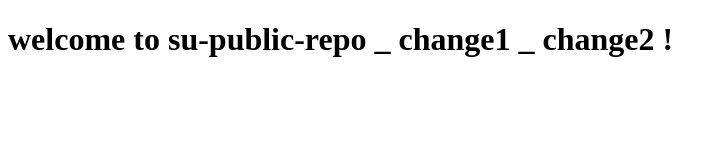
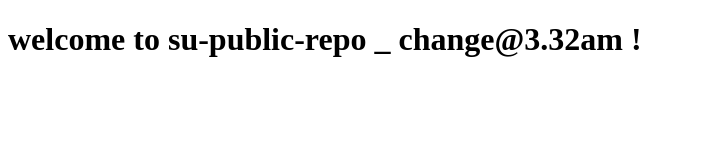
Before and after one commit to sumon737/su-public-repo, a plain HTML site: page index.html in a window 1280 px wide. Shown: the whole page, without its empty margins (0-726 px from the left). Drawn offline with Linux system fonts and the light colour scheme.

Commit message:
Update index.html

```diff
--- a/index.html
+++ b/index.html
@@ -1,4 +1,4 @@
 <!DOCTYPE html>
 <title> su-repo </title>
-<h1> welcome to su-public-repo _ change1 _ change2 ! </h1>
+<h1> welcome to su-public-repo _ change@3.32am ! </h1>
 </html>
```
